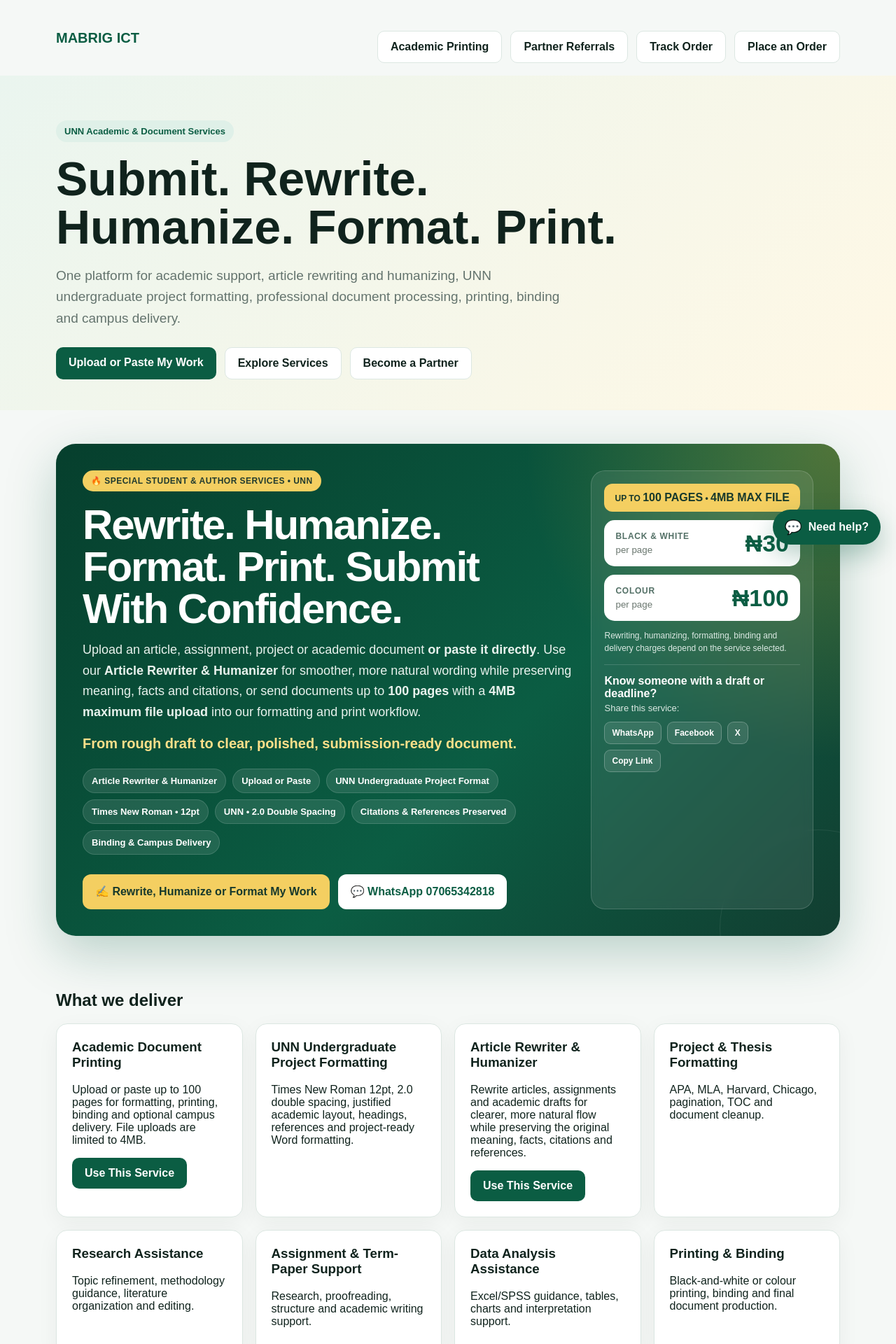
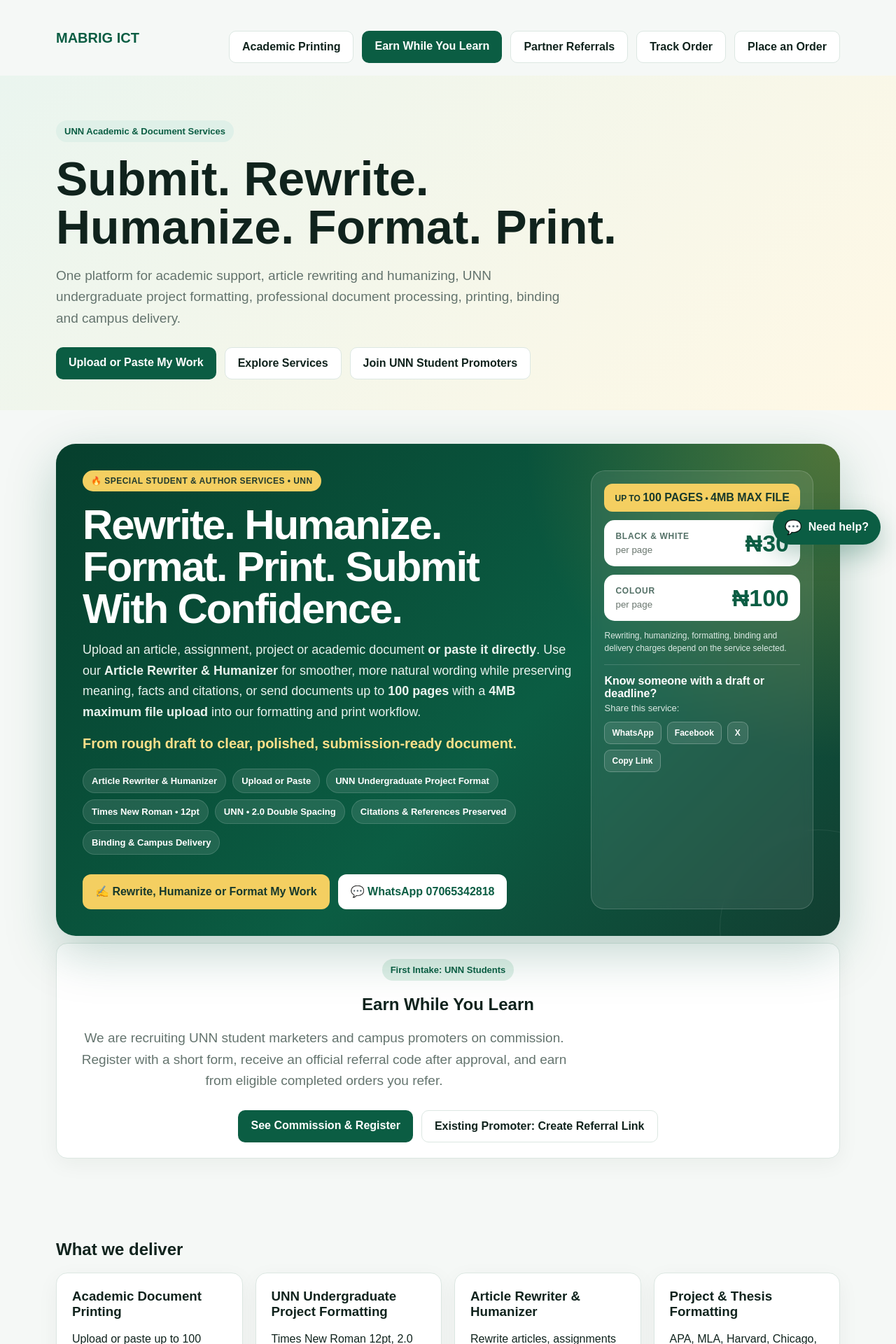
Before and after one commit to mabrig1/mabrig-academic-assistance, a Next.js app: page / in a window 1280 px wide. Shown: the top 1920 px of the page at 70% size. Built offline with nearby package versions, Linux system fonts and the light colour scheme.

Commit message:
Promote UNN student recruitment on homepage

```diff
--- a/app/page.tsx
+++ b/app/page.tsx
@@ -31,12 +31,24 @@ export default function Home() {
   }, []);
 
   return <>
-    <header className="container nav"><div className="brand">MABRIG ICT</div><div className="actions"><a className="btn secondary" href="/academic-printing">Academic Printing</a><a className="btn secondary" href="/partners">Partner Referrals</a><a className="btn secondary" href="/track">Track Order</a><a className="btn secondary" href="#order">Place an Order</a></div></header>
+    <header className="container nav"><div className="brand">MABRIG ICT</div><div className="actions"><a className="btn secondary" href="/academic-printing">Academic Printing</a><a className="btn primary" href="/recruitment">Earn While You Learn</a><a className="btn secondary" href="/partners">Partner Referrals</a><a className="btn secondary" href="/track">Track Order</a><a className="btn secondary" href="#order">Place an Order</a></div></header>
     <main>
-      <section className="hero"><div className="container"><span className="badge">UNN Academic & Document Services</span><h1>Submit. Rewrite. Humanize. Format. Print.</h1><p className="lead">One platform for academic support, article rewriting and humanizing, UNN undergraduate project formatting, professional document processing, printing, binding and campus delivery.</p><div className="actions"><a className="btn primary" href="/academic-printing/order">Upload or Paste My Work</a><a className="btn secondary" href="#services">Explore Services</a><a className="btn secondary" href="/partners">Become a Partner</a></div></div></section>
+      <section className="hero"><div className="container"><span className="badge">UNN Academic & Document Services</span><h1>Submit. Rewrite. Humanize. Format. Print.</h1><p className="lead">One platform for academic support, article rewriting and humanizing, UNN undergraduate project formatting, professional document processing, printing, binding and campus delivery.</p><div className="actions"><a className="btn primary" href="/academic-printing/order">Upload or Paste My Work</a><a className="btn secondary" href="#services">Explore Services</a><a className="btn secondary" href="/recruitment">Join UNN Student Promoters</a></div></div></section>
       {referralCode && <section className="section container" style={{paddingBottom:0}}><div className="notice"><strong>Partner referral recorded.</strong> Your order will be attributed to referral code <strong>{referralCode}</strong> where eligible under the partner programme.</div></section>}
 
       <SpecialServicePoster />
+
+      <section className="section container" style={{paddingTop: 0}}>
+        <div className="card" style={{textAlign: "center"}}>
+          <span className="badge">First Intake: UNN Students</span>
+          <h2>Earn While You Learn</h2>
+          <p className="lead">We are recruiting UNN student marketers and campus promoters on commission. Register with a short form, receive an official referral code after approval, and earn from eligible completed orders you refer.</p>
+          <div className="actions" style={{justifyContent: "center"}}>
+            <a className="btn primary" href="/recruitment">See Commission & Register</a>
+            <a className="btn secondary" href="/partners">Existing Promoter: Create Referral Link</a>
+          </div>
+        </div>
+      </section>
 
       <section id="services" className="section container"><h2>What we deliver</h2><div className="grid">{services.map(([title, text]) => <article className="card" key={title}><h3>{title}</h3><p>{text}</p>{(title === "Academic Document Printing" || title === "Article Rewriter & Humanizer") && <a className="btn primary" href="/academic-printing/order">Use This Service</a>}</article>)}</div></section>
 
```
